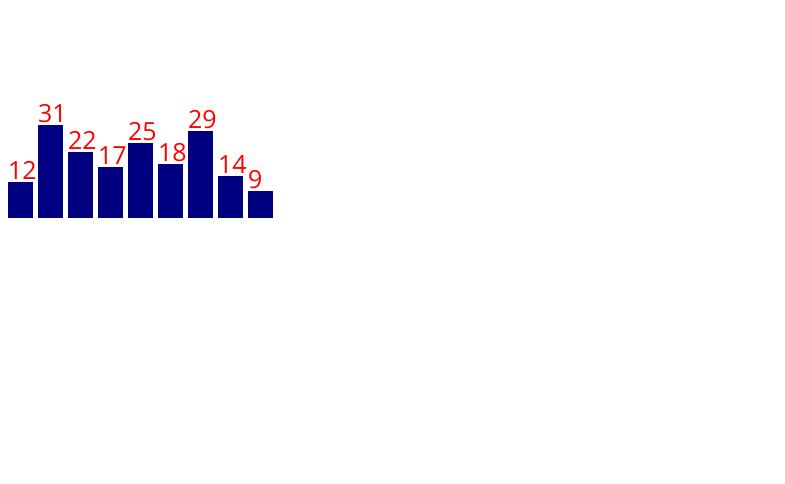
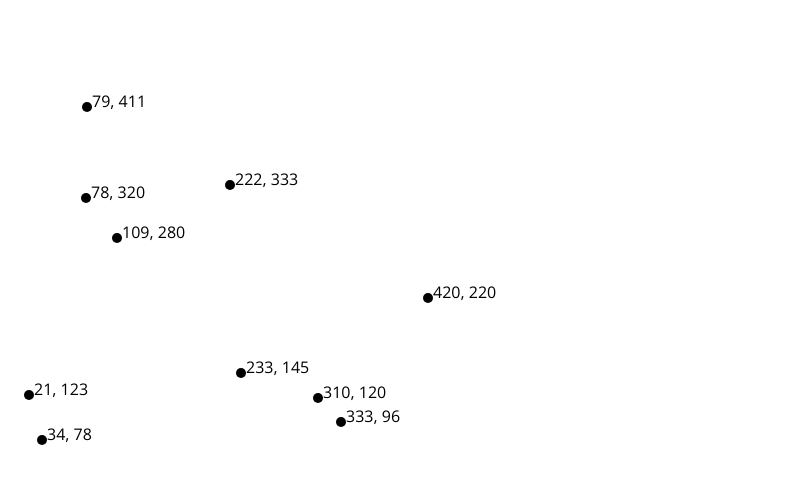
Before and after one commit to JHenderson219/FCC-Learning-D3, a plain HTML site: page index.html in a window 1280 px wide. Shown: the part 54-538 px from the top of the page, without its empty margins (0-785 px from the left). Drawn offline with nearby package versions, Linux system fonts and the light colour scheme.

Commit message:
Complete labled scatter plot

```diff
--- a/css/learnD3Style.css
+++ b/css/learnD3Style.css
@@ -7,10 +7,13 @@ body{
 }
 
   .bar:hover {
-  	fill:brown;
+  	fill: red
   }
 
 
-  rect{
+rect{
   	margin: 2px;
   }
+circle{
+	background-color: blue;
+  }
--- a/scripts/learnD3.js
+++ b/scripts/learnD3.js
@@ -1,6 +1,6 @@
-const dataset = [12, 31, 22, 17, 25, 18, 29, 14, 9];
+/*const dataset = [12, 31, 22, 17, 25, 18, 29, 14, 9];
 const w = 500;
-const h = 200;
+const h = 500;
 
 const svg = d3.select('body')
 	.append("svg")
@@ -15,14 +15,55 @@ const svg = d3.select('body')
 	.attr("height", (d) => d*3)
 	.attr('x', (d,i) => i*30)
 	.attr('y', (d) => h-d*3)
-	.attr ('fill', "navy");
+	.attr ('fill', "navy")
+	.attr("class","bar")
+	.append('title')
+	.text((d) => d);
 
 	svg.selectAll('text')
 		.data(dataset)
 		.enter()
 		.append('text')
 		.attr('x', (d,i) => i*30)
-		.attr('y', (d) => h-d*3-3)
-		.text(d => d)
-		.style("font-size","25px")
-		.style("fill", "red");
+		.attr('y', (d) => h-d*3+3);
+
+
+    */
+
+const dataset = [
+	[ 34,    78 ],
+	[ 109,   280 ],
+	[ 310,   120 ],
+	[ 79,    411 ],
+	[ 420,   220 ],
+	[ 233,   145 ],
+	[ 333,   96 ],
+	[ 222,   333 ],
+	[ 78,    320 ],
+	[ 21,    123 ]
+    ];
+
+
+const w = 500;
+const h = 500;
+
+const svg = d3.select("body")
+              .append("svg")
+              .attr("width", w)
+              .attr("height", h);
+
+svg.selectAll("circle")
+	.data(dataset)
+	.enter()
+	.append("circle")
+    .attr("cx", (d, i) => d[0])
+    .attr("cy", (d, i) => h - d[1])
+    .attr("r", 5);
+
+svg.selectAll("text")
+	.data(dataset)
+	.enter()
+	.append("text")
+	.text((d, i) => d[0]+", "+d[1])
+	.attr("x", (d, i) => d[0]+5)
+    .attr("y", (d, i) => h - d[1]);
```
